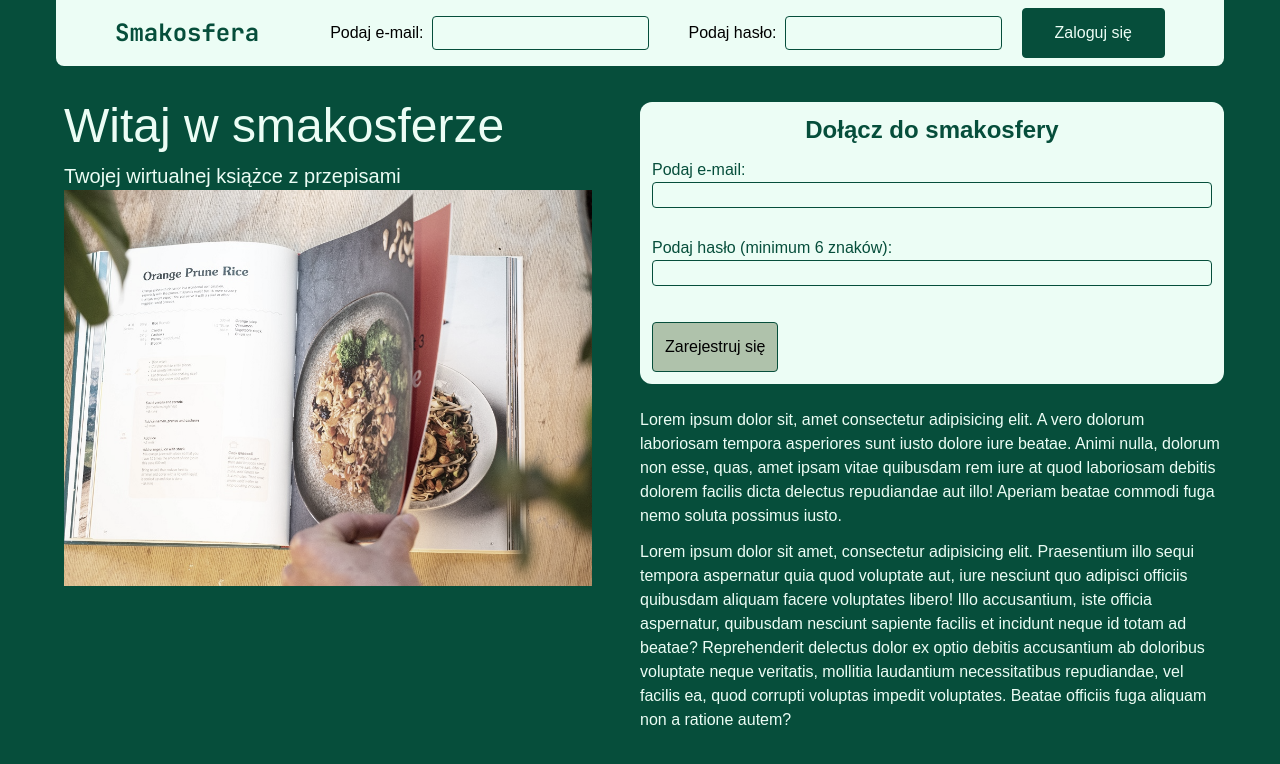
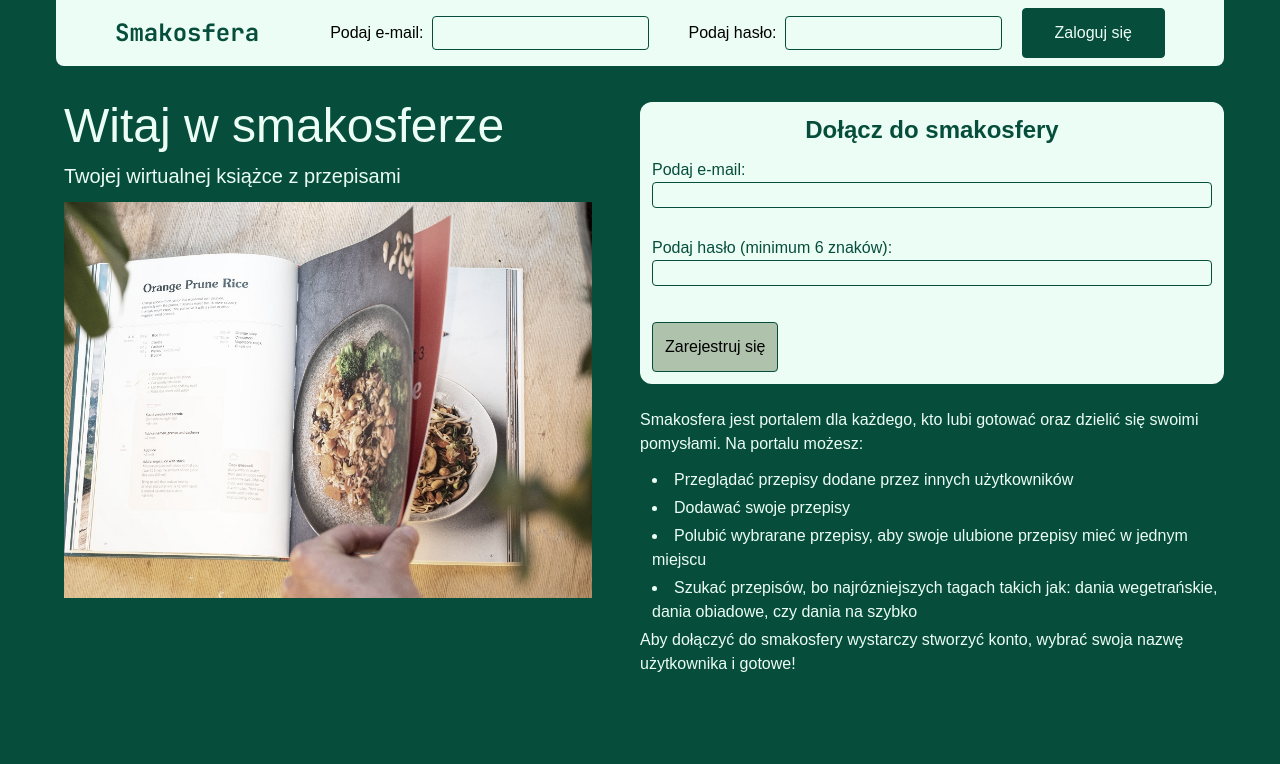
Before and after one commit to radekrzepka/smakosfera, a React (Vite) app: page / in a window 1280 px wide. Shown: the top 764 px of the page. Built offline with nearby package versions, Linux system fonts and the light colour scheme; no server answers; a web font is replaced by a local one.

Commit message:
Adding visual changes

```diff
--- a/src/components/MainDashboard/RecipesPanel/Recipe/Recipe.jsx
+++ b/src/components/MainDashboard/RecipesPanel/Recipe/Recipe.jsx
@@ -22,7 +22,7 @@ const Recipe = props => {
 
 	if (authorName !== undefined && imageUrl !== undefined) {
 		return (
-			<div className="m-3 grid h-max w-full place-items-center rounded bg-emerald-50 p-3 text-center lg:w-9/12">
+			<div className="m-3 grid h-max w-full place-items-center break-all rounded bg-emerald-50 p-3 text-center lg:w-9/12">
 				<h3 className="text-4xl">{props.recipe.name}</h3>
 				<p>
 					<AddDate date={props.recipe.addDate.seconds}></AddDate>
--- a/src/components/StartingDashboard/SignInDashboard/SignInDashboard.jsx
+++ b/src/components/StartingDashboard/SignInDashboard/SignInDashboard.jsx
@@ -128,22 +128,26 @@ const SignInDashboard = () => {
 				{isDisabled && firstTimeClickedButton && <p>{errorMessage}</p>}
 			</form>
 			<p className="mb-3 mt-6 text-emerald-50">
-				Lorem ipsum dolor sit, amet consectetur adipisicing elit. A vero dolorum
-				laboriosam tempora asperiores sunt iusto dolore iure beatae. Animi
-				nulla, dolorum non esse, quas, amet ipsam vitae quibusdam rem iure at
-				quod laboriosam debitis dolorem facilis dicta delectus repudiandae aut
-				illo! Aperiam beatae commodi fuga nemo soluta possimus iusto.
+				Smakosfera jest portalem dla każdego, kto lubi gotować oraz dzielić się
+				swoimi pomysłami. Na portalu możesz:
 			</p>
+			<ol className="ml-3 mt-3 list-inside list-disc text-emerald-50">
+				<li className="mb-1">
+					Przeglądać przepisy dodane przez innych użytkowników
+				</li>
+				<li className="mb-1">Dodawać swoje przepisy</li>
+				<li className="mb-1">
+					Polubić wybrarane przepisy, aby swoje ulubione przepisy mieć w jednym
+					miejscu
+				</li>
+				<li className="mb-1">
+					Szukać przepisów, bo najrózniejszych tagach takich jak: dania
+					wegetrańskie, dania obiadowe, czy dania na szybko{" "}
+				</li>
+			</ol>
 			<p className="mb-3 text-emerald-50">
-				Lorem ipsum dolor sit amet, consectetur adipisicing elit. Praesentium
-				illo sequi tempora aspernatur quia quod voluptate aut, iure nesciunt quo
-				adipisci officiis quibusdam aliquam facere voluptates libero! Illo
-				accusantium, iste officia aspernatur, quibusdam nesciunt sapiente
-				facilis et incidunt neque id totam ad beatae? Reprehenderit delectus
-				dolor ex optio debitis accusantium ab doloribus voluptate neque
-				veritatis, mollitia laudantium necessitatibus repudiandae, vel facilis
-				ea, quod corrupti voluptas impedit voluptates. Beatae officiis fuga
-				aliquam non a ratione autem?
+				Aby dołączyć do smakosfery wystarczy stworzyć konto, wybrać swoja nazwę
+				użytkownika i gotowe!
 			</p>
 		</div>
 	);
--- a/src/components/StartingDashboard/StartingDashboard.jsx
+++ b/src/components/StartingDashboard/StartingDashboard.jsx
@@ -10,7 +10,7 @@ const StartingDashboard = () => {
 			<SignInDashboard></SignInDashboard>
 			<div className="col-span-2 ml-6 mt-5 flex flex-col md:col-span-1 md:row-start-2 lg:ml-16">
 				<h1 className="mb-3 text-5xl text-emerald-50">Witaj w smakosferze</h1>
-				<h2 className="text-xl text-emerald-50">
+				<h2 className="mb-3 text-xl text-emerald-50">
 					Twojej wirtualnej książce z przepisami
 				</h2>
 				<img
```
Also changed, not shown: 1 other file (tests, documents, lock files or other folders).
